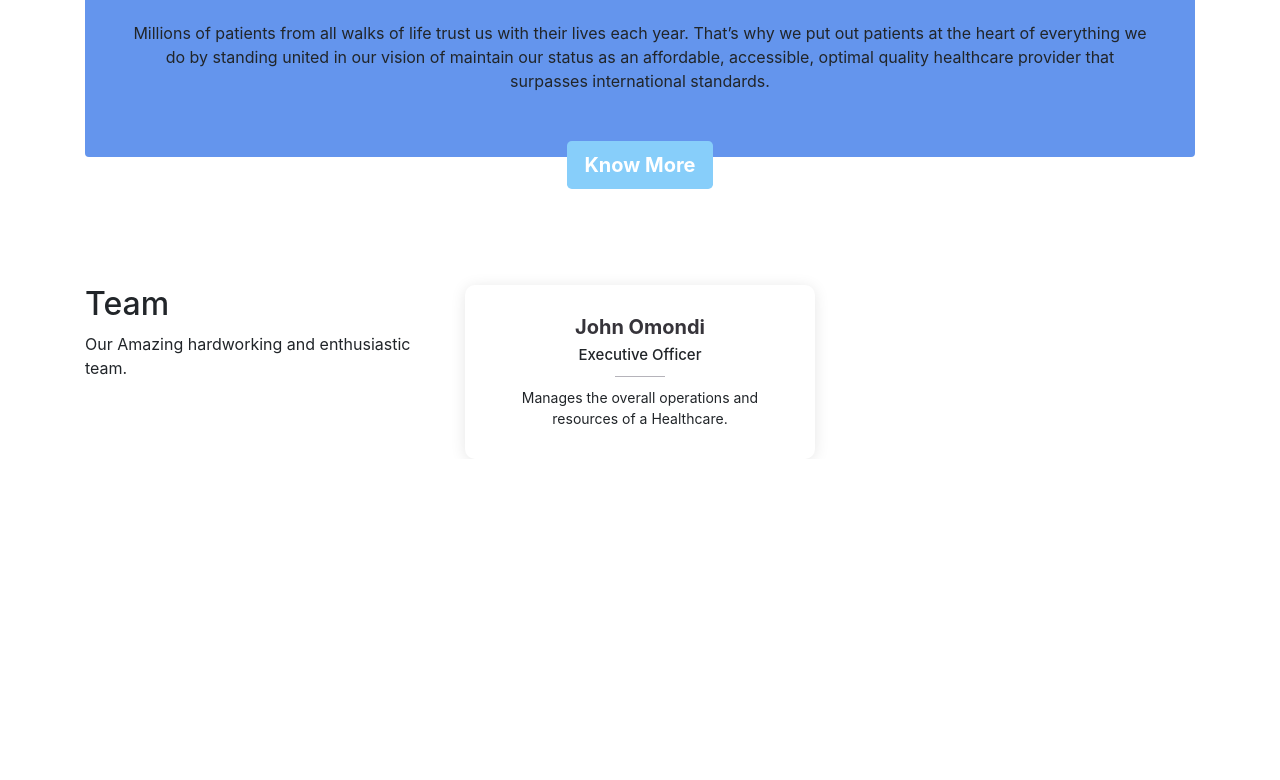
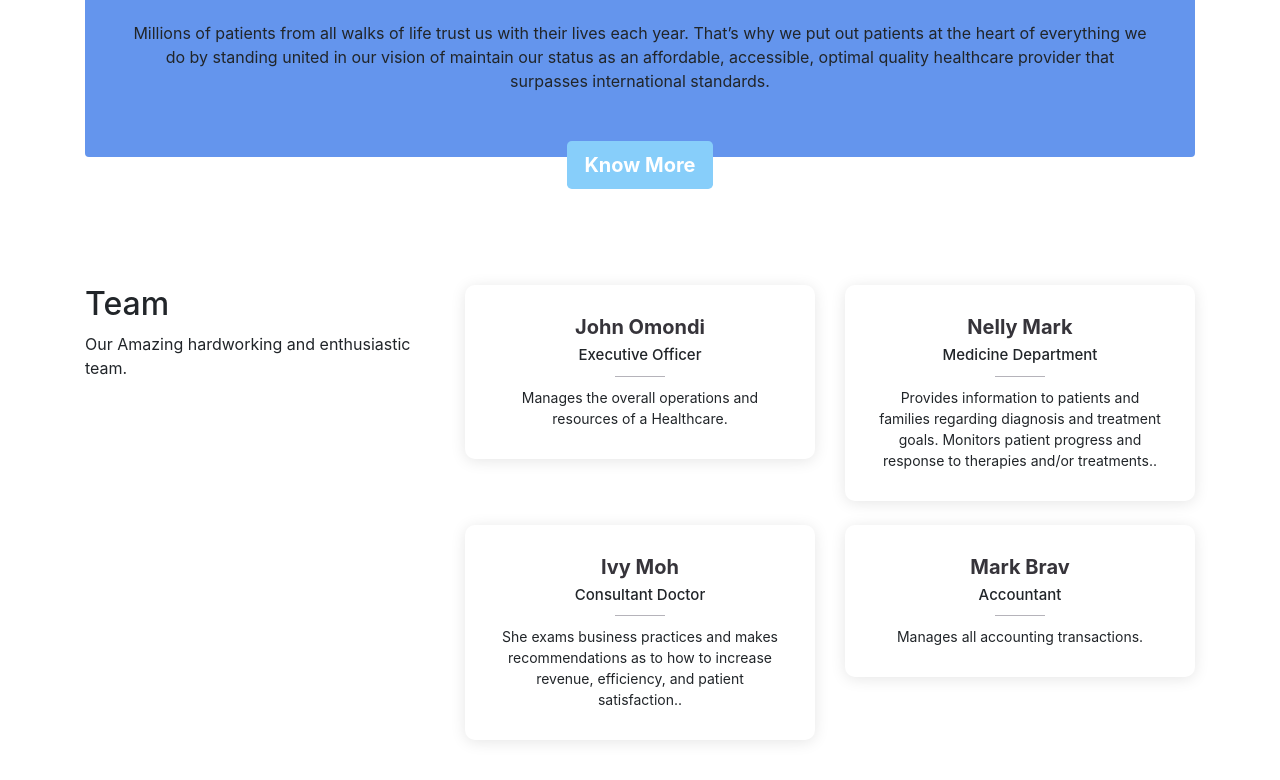
Before and after one commit to Silvia-Mutete2/Health-Care, a plain HTML site: page main.html in a window 1280 px wide. Shown: the part 2524-3304 px from the top of the page. Before the commit the page ends 2983 px from the top, so only its background shows below. Drawn offline with nearby package versions, Linux system fonts and the light colour scheme; no server answers.

Commit message:
end of team section

```diff
--- a/main.html
+++ b/main.html
@@ -233,7 +233,48 @@
                 </div>
               </div>
             </div>
+            <div class="col-lg-6 mt-4 mt-lg-0">
+                <div class="member" class="social">
+                  <div class="member-info">
+                    <h4>Nelly Mark</h4>
+                    <span>Medicine Department</span>
+                    <p>Provides information to patients and families regarding diagnosis and treatment goals.
+                      Monitors patient progress and response to therapies and/or treatments..</p>
+                  </div>
+                </div>
+              </div>
 
+              <div class="col-lg-6 mt-4">
+                <div class="member" class="social">
+                  <div class="member-info">
+                    <h4>Ivy Moh</h4>
+                    <span>Consultant Doctor</span>
+                    <p> She exams business practices and makes recommendations as to how to increase revenue, efficiency, and patient satisfaction..</p>
+                  </div>
+                </div>
+              </div>
+
+              <div class="col-lg-6 mt-4">
+                <div class="member" class="social">
+                  <div class="member-info">
+                    <h4>Mark Brav</h4>
+                    <span>Accountant</span>
+                    <p>Manages all accounting transactions.</p>
+                  </div>
+                </div>
+              </div>
+
+            </div>
+
+          </div>
+        </div>
+
+      </div>
+    </section>
+    <br>
+    <br>
+    <br>
+    <!-- End Team Section -->
 
 
 
```
Also changed, not shown: main.css (line endings or trailing spaces).
